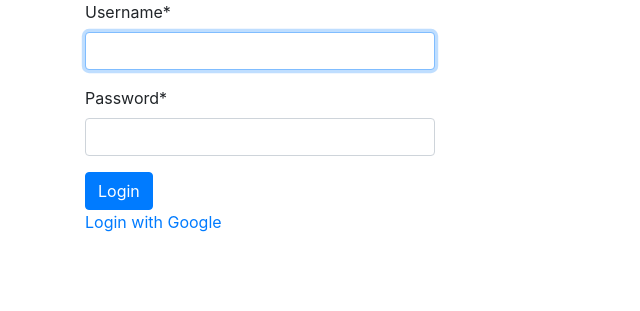
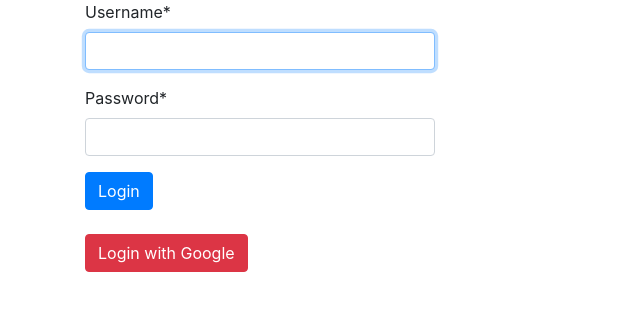
Before and after one commit to tusharsrivastava162/fogfeather, a Django app: page /accounts/login/ in a window 1280 px wide. Shown: the part 56-367 px from the top of the page, without its empty margins (0-640 px from the left). Run offline with Django 3.2, Linux system fonts and the light colour scheme; some libraries are stand-ins or nearby versions.

Commit message:
loginwithgooglebtn

```diff
--- a/core/templates/registration/login.html
+++ b/core/templates/registration/login.html
@@ -10,8 +10,8 @@
                 {{ form|crispy }}
                 <input type="submit" value="Login" class="btn btn-primary">
             </form>
-            <p>
-                <a href="{% url 'social:begin' 'google-oauth2' %}">Login with Google</a>
+            <p><br>
+                <a href="{% url 'social:begin' 'google-oauth2' %}" class="btn btn-danger">Login with Google</a>
             </p>
         </div>
     </div>
```
